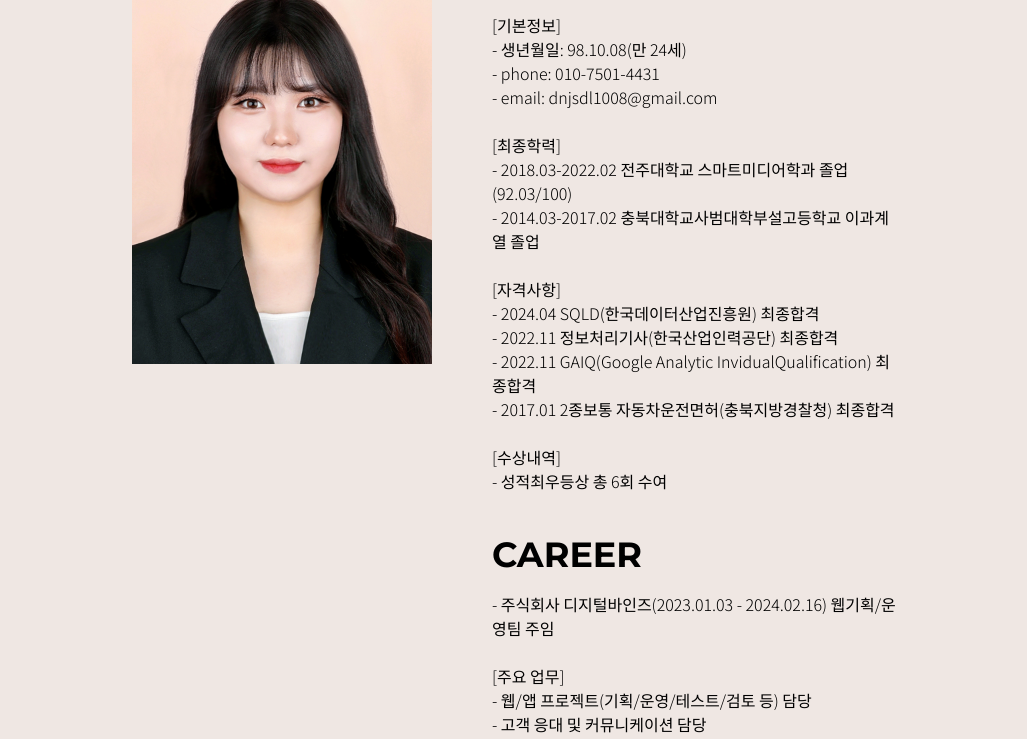
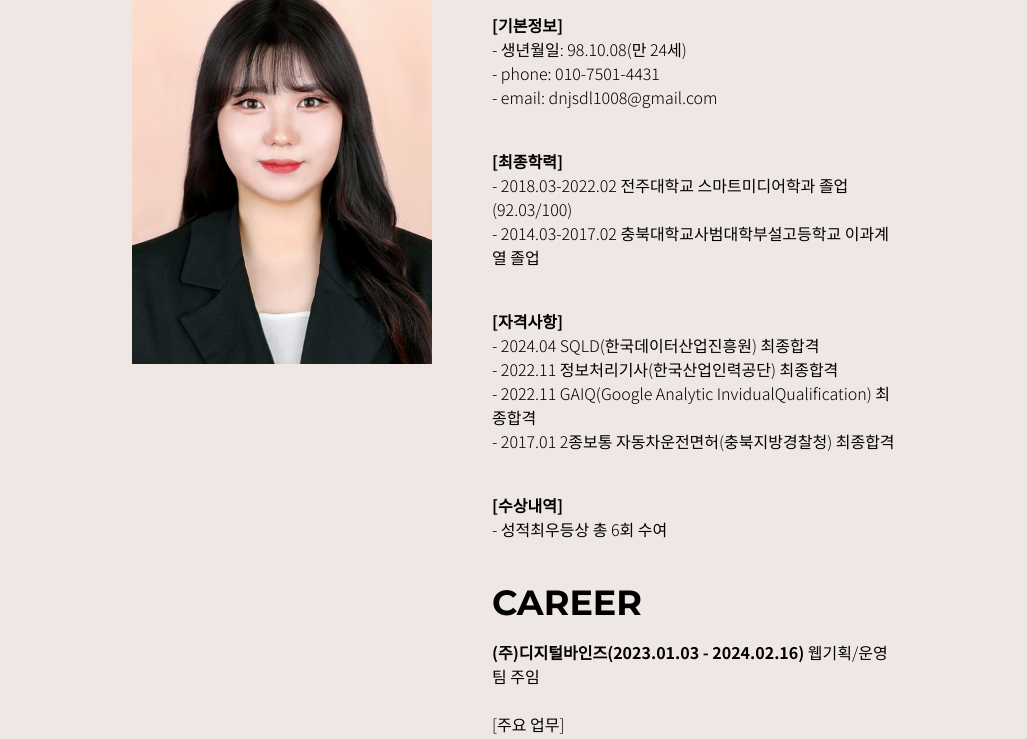
Before and after one commit to Heojiwonnn/portfolio, a plain HTML site: page info.html in a window 1280 px wide. Shown: the part 205-944 px from the top of the page, without its empty margins (126-1153 px from the left). Drawn offline with Linux system fonts and the light colour scheme; a web font is replaced by a local one.

Commit message:
Update info.html

```diff
--- a/info.html
+++ b/info.html
@@ -26,28 +26,31 @@
         <img id="profile-picture" src="허지원_증명사진.jpg">
         <div class="introduction">
             <h2>ABOUT ME</h2>
-            <p>
-                [기본정보]<br>
+           <p>
+                <b>[기본정보]</b><br>
                 - 생년월일: 98.10.08(만 24세)<br>
                 - phone: 010-7501-4431<br>
                 - email: dnjsdl1008@gmail.com<br>
-
-                <br>[최종학력]<br>
+            </p>
+            <p>
+                <b>[최종학력]</b><br>
                 - 2018.03-2022.02 전주대학교 스마트미디어학과 졸업(92.03/100)<br>
                 - 2014.03-2017.02 충북대학교사범대학부설고등학교 이과계열 졸업<br>
-
-                <br>[자격사항]<br>
+            </p>
+            <p>
+                <b>[자격사항]</b><br>
                 - 2024.04 SQLD(한국데이터산업진흥원) 최종합격 <br />
                 - 2022.11 정보처리기사(한국산업인력공단) 최종합격<br>
                 - 2022.11 GAIQ(Google Analytic InvidualQualification) 최종합격<br>
                 - 2017.01 2종보통 자동차운전면허(충북지방경찰청) 최종합격<br>
-
-                <br>[수상내역]<br>
+            </p>
+            <p>
+                <b>[수상내역]</b><br>
                 - 성적최우등상 총 6회 수여<br />
             </p>
             <h2>CAREER</h2>
             <p id="career">
-                - 주식회사 디지털바인즈(2023.01.03 - 2024.02.16) 웹기획/운영팀 주임<br /><br />
+                <b>(주)디지털바인즈(2023.01.03 - 2024.02.16)</b> 웹기획/운영팀 주임<br /><br />
 
                 [주요 업무]<br />
                 - 웹/앱 프로젝트(기획/운영/테스트/검토 등) 담당<br />
```
